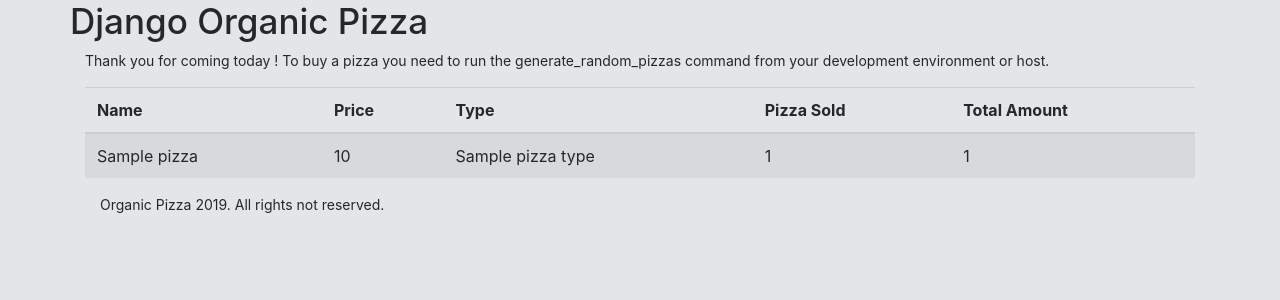
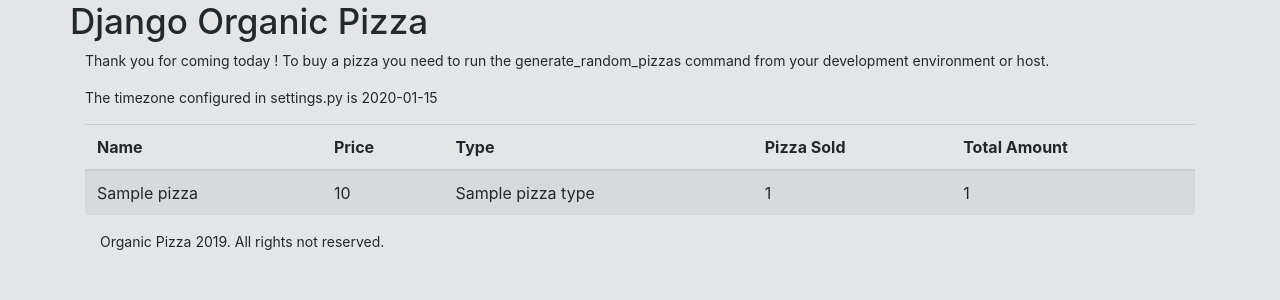
Before and after one commit to 3pns/django_organic_pizza, a Django app: template django_organic_pizza/templates/index.html in a window 1280 px wide. Shown: the top 300 px of the page. Run offline with Django 3.2, Linux system fonts and the light colour scheme; the template is opened without the code that fills it: most values are stand-ins (such as "Sample title", 1, 10 or a date in 2020); data that the repository does not hold is empty; some libraries are stand-ins or nearby versions.

Commit message:
added TIMEZONE value from settings to index template

```diff
--- a/django_organic_pizza/templates/index.html
+++ b/django_organic_pizza/templates/index.html
@@ -15,6 +15,8 @@
 <h1>Django Organic Pizza</h1>
 <div class="container">
 <p>Thank you for coming today ! To buy a pizza you need to run the generate_random_pizzas command from your development environment or host.</p>
+<p>The timezone configured in settings.py is {{timezone}}</p>
+
     <table class="table table-responsive-sm table-striped">
       <thead>
         <tr>
--- a/django_organic_pizza/views/application.py
+++ b/django_organic_pizza/views/application.py
@@ -3,6 +3,7 @@ from django.views.generic import TemplateView
 from django_organic_pizza.models import Pizza
 from django.db import connection
 from django.db.models import Count, Sum
+from django.conf import settings
 
 class Index(TemplateView):
     template_name = "index.html"
@@ -12,4 +13,4 @@ class Index(TemplateView):
                               .annotate(total_sold=Count('transactions')) \
                               .annotate(total_amount=Sum('transactions__price')) \
                               .order_by('-total_sold')
-        return render(request, self.template_name, {'pizzas': pizzas})
+        return render(request, self.template_name, {'pizzas': pizzas, 'timezone': settings.TIME_ZONE})
```
